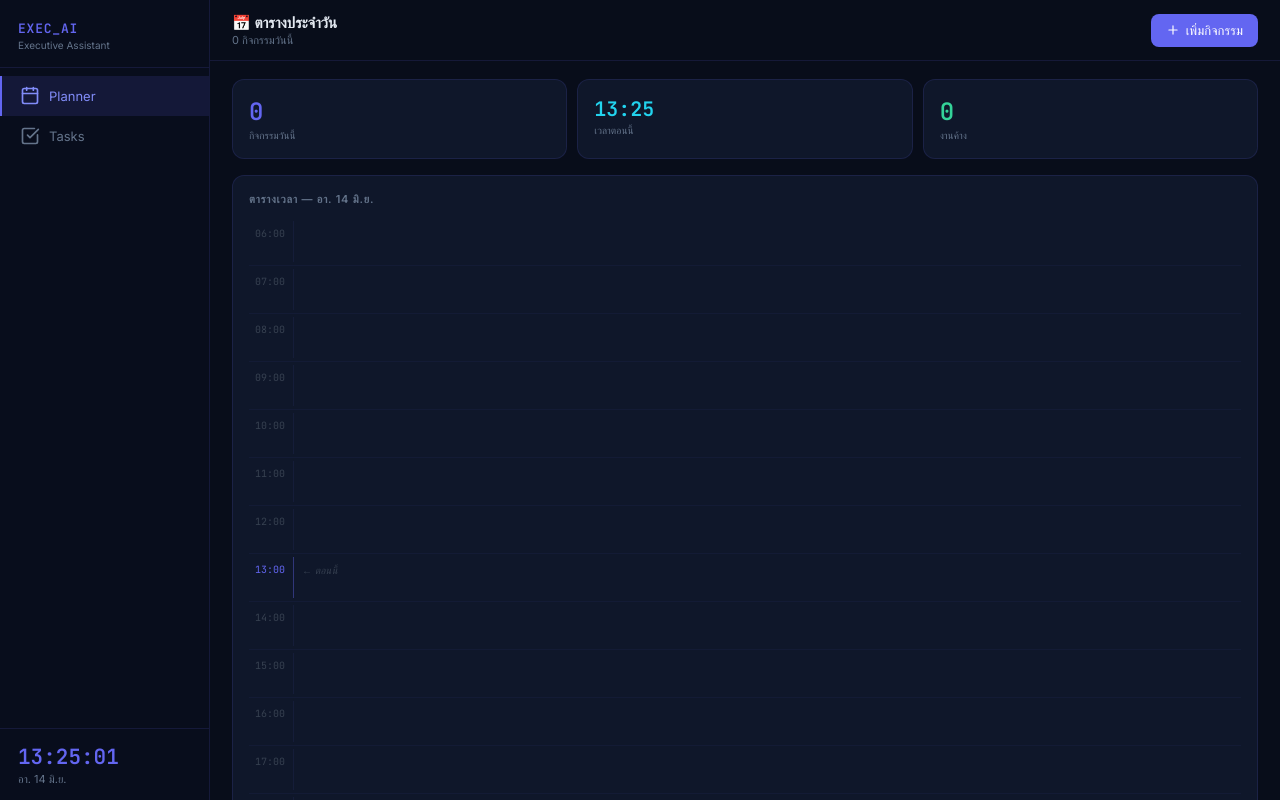
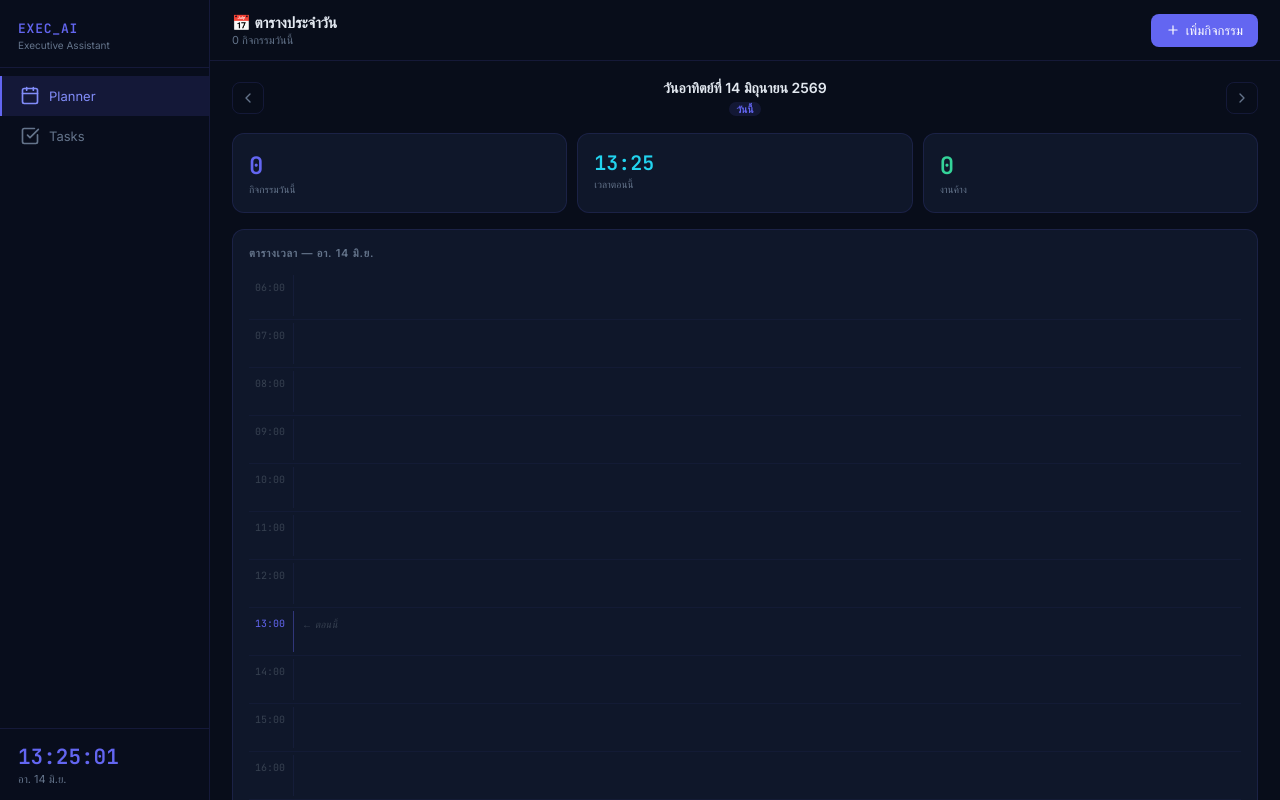
Before and after one commit to Krittpas/Exex_Ai, a React (Vite) app: page / in a window 1280 px wide. Built offline with nearby package versions, Linux system fonts and the light colour scheme.

Commit message:
feat: add date navigation to planner

```diff
--- a/src/App.jsx
+++ b/src/App.jsx
@@ -1,5 +1,5 @@
 import { useState, useEffect, useCallback } from "react";
-import { Calendar, CheckSquare, Plus, Trash2, Check } from "lucide-react";
+import { Calendar, CheckSquare, Plus, Trash2, Check, ChevronLeft, ChevronRight } from "lucide-react";
 
 const C = {
   bg: "#080D1A", surface: "#0F172A", surfaceAlt: "#1A2235",
@@ -60,6 +60,13 @@ export default function App() {
   const [newEv, setNewEv] = useState({ hour:"8", endHour:"9", title:"", category:"school" });
   const [newTk, setNewTk] = useState({ title:"", priority:"medium", category:"school", due:"" });
   const [tkFilter, setTkFilter] = useState("all");
+  const [date, setDate] = useState(() => new Date().toISOString().split("T")[0]);
+
+  const shiftDate = (delta) => {
+    const d = new Date(date + "T00:00:00");
+    d.setDate(d.getDate() + delta);
+    setDate(d.toISOString().split("T")[0]);
+  };
 
   useEffect(() => {
     const handle = () => setIsMobile(window.innerWidth < 700);
@@ -79,7 +86,7 @@ export default function App() {
 
   const addEvent = () => {
     if (!newEv.title.trim()) return;
-    const ev = { id: Date.now().toString(), hour: +newEv.hour, endHour: +newEv.endHour, title: newEv.title.trim(), category: newEv.category };
+    const ev = { id: Date.now().toString(), date, hour: +newEv.hour, endHour: +newEv.endHour, title: newEv.title.trim(), category: newEv.category };
     saveEv([...events, ev].sort((a, b) => a.hour - b.hour));
     setNewEv({ hour:"8", endHour:"9", title:"", category:"school" });
     setShowAddEv(false);
@@ -193,21 +200,45 @@ export default function App() {
     </div>
   );
 
-  const PlannerView = () => (
+  const PlannerView = () => {
+    const todayStr  = new Date().toISOString().split("T")[0];
+    const isToday   = date === todayStr;
+    const dayEvs    = events.filter(e => (e.date ?? todayStr) === date);
+    const dateLabel = new Date(date + "T00:00:00").toLocaleDateString("th-TH", { weekday:"long", day:"numeric", month:"long", year:"numeric" });
+    const navBtn    = (x={}) => ({ display:"flex", alignItems:"center", justifyContent:"center", width:32, height:32, borderRadius:8, border:`1px solid ${C.border}`, background:"transparent", color:C.muted, cursor:"pointer", flexShrink:0, transition:"all .15s", ...x });
+    return (
       <div>
+        {/* Date navigation */}
+        <div style={{ display:"flex", alignItems:"center", gap:10, marginBottom:16 }}>
+          <button style={navBtn()} onClick={() => shiftDate(-1)}><ChevronLeft size={16}/></button>
+          <div style={{ flex:1, textAlign:"center" }}>
+            <div style={{ fontSize:14, fontWeight:600, color:C.text }}>{dateLabel}</div>
+            {isToday && (
+              <span style={{ fontSize:10, padding:"1px 8px", borderRadius:999, background:C.accentDim, color:C.accent, fontWeight:600 }}>วันนี้</span>
+            )}
+          </div>
+          <button style={navBtn()} onClick={() => shiftDate(1)}><ChevronRight size={16}/></button>
+          {!isToday && (
+            <button style={navBtn({ fontSize:10, padding:"0 10px", width:"auto", color:C.accent, borderColor:C.accent })}
+              onClick={() => setDate(todayStr)}>วันนี้</button>
+          )}
+        </div>
+
         <StatRow items={[
-        { label:"กิจกรรมวันนี้", val:events.length,  color:C.accent },
-        { label:"เวลาตอนนี้",   val:`${String(curH).padStart(2,"0")}:${String(now.getMinutes()).padStart(2,"0")}`, color:C.cyan, mono:true },
-        { label:"งานค้าง",      val:pendingCt, color:pendingCt > 0 ? C.red : C.green },
+          { label:"กิจกรรมวันนี้", val:dayEvs.length, color:C.accent },
+          { label:"เวลาตอนนี้", val:`${String(curH).padStart(2,"0")}:${String(now.getMinutes()).padStart(2,"0")}`, color:C.cyan, mono:true },
+          { label:"งานค้าง", val:pendingCt, color:pendingCt > 0 ? C.red : C.green },
         ]} />
+
         {showAddEv && <AddEventForm />}
+
         <div style={card()}>
           <div style={{ fontSize:11, fontWeight:600, color:C.muted, textTransform:"uppercase", letterSpacing:".07em", marginBottom:12 }}>
-          ตารางเวลา — {fmtD(now)}
+            ตารางเวลา — {new Date(date + "T00:00:00").toLocaleDateString("th-TH", { weekday:"short", day:"numeric", month:"short" })}
           </div>
           {HOURS.map(h => {
-          const evs   = events.filter(e => e.hour === h);
-          const isCur = h === curH;
+            const evs   = dayEvs.filter(e => e.hour === h);
+            const isCur = isToday && h === curH;
             return (
               <div key={h} style={{ display:"flex", gap:8, minHeight:48, borderBottom:`1px solid rgba(99,102,241,.05)`, padding:"3px 0", alignItems:"flex-start" }}>
                 <div style={{ fontFamily:C.fontMono, fontSize:10, color:isCur?C.accent:C.dim, width:36, minWidth:36, paddingTop:6, textAlign:"right" }}>
@@ -235,6 +266,7 @@ export default function App() {
         </div>
       </div>
     );
+  };
 
   const TasksView = () => (
     <div>
```
Lines whose indentation alone changed are shown as unchanged.
